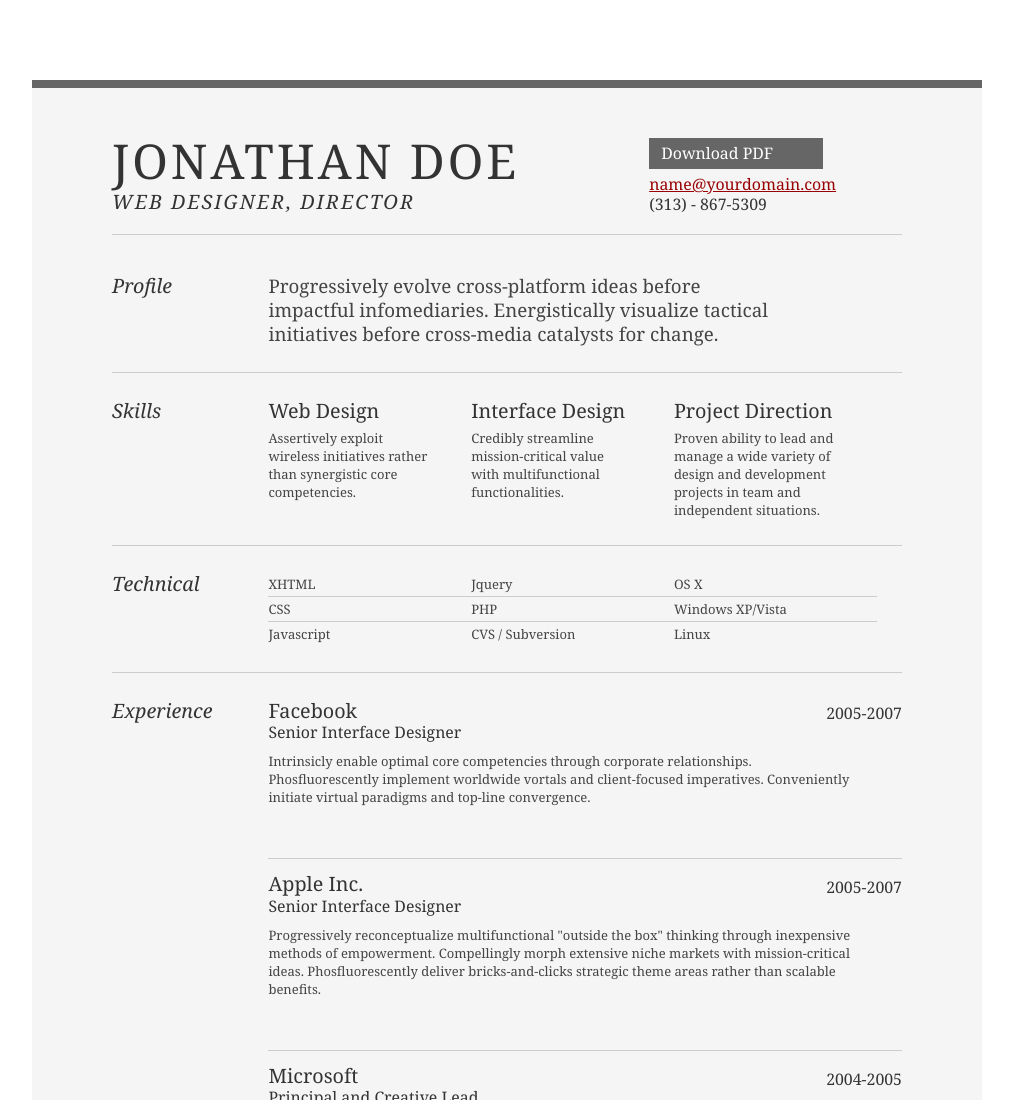
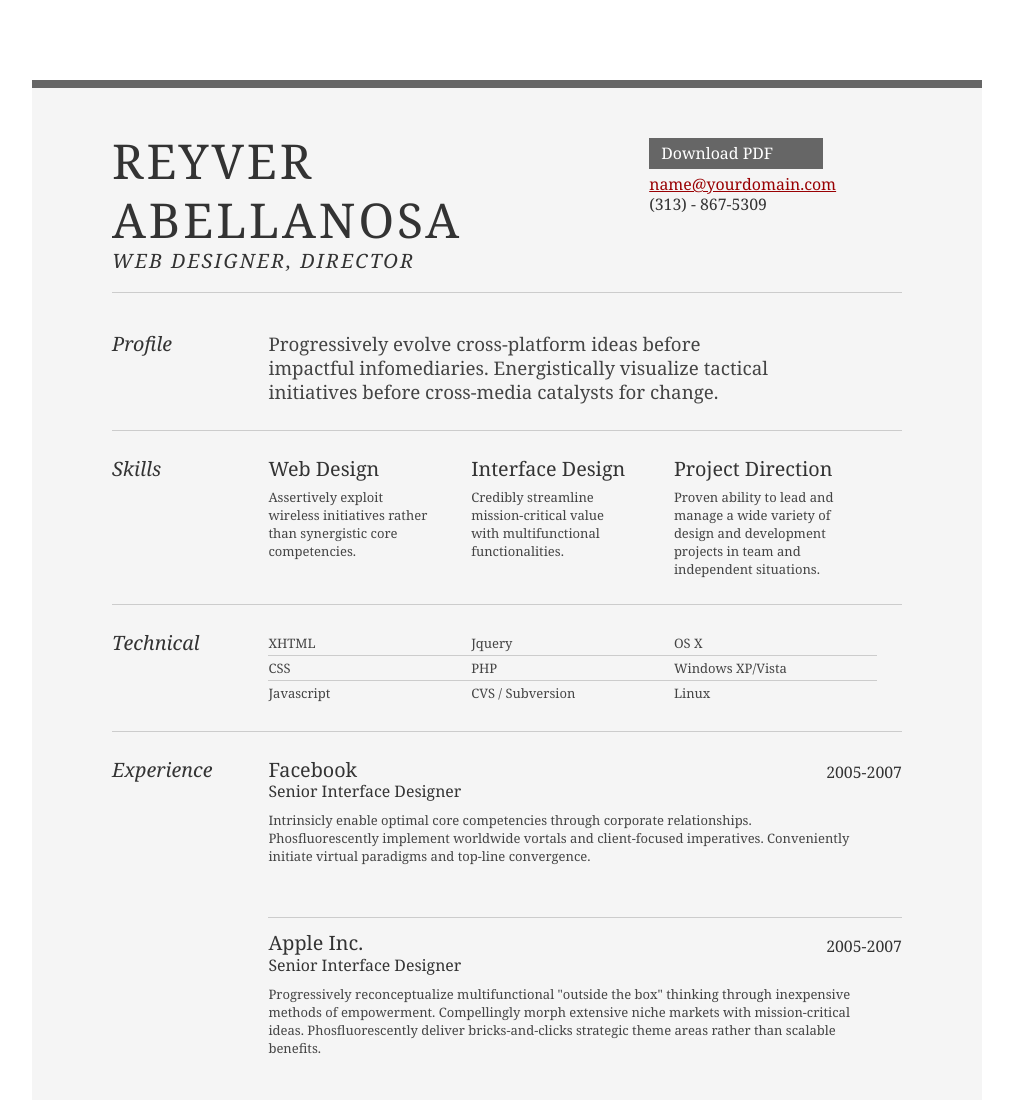
Before and after one commit to SuperstitiousSeiya/Reyver, a plain HTML site: page index.html in a window 1280 px wide. Shown: the top 1100 px of the page, without its empty margins (133-1146 px from the left). Drawn offline with Linux system fonts and the light colour scheme.

Commit message:
Added my name

```diff
--- a/index.html
+++ b/index.html
@@ -20,7 +20,7 @@
 		<div id="hd">
 			<div class="yui-gc">
 				<div class="yui-u first">
-					<h1>Jonathan Doe</h1>
+					<h1>Reyver Abellanosa</h1>
 					<h2>Web Designer, Director</h2>
 				</div>
 
```
